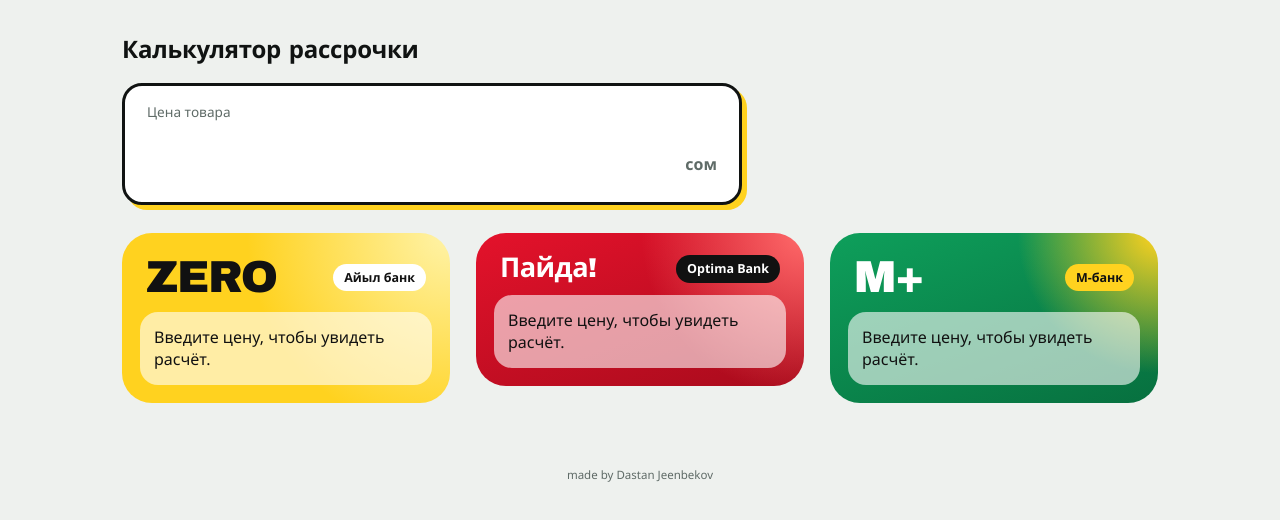
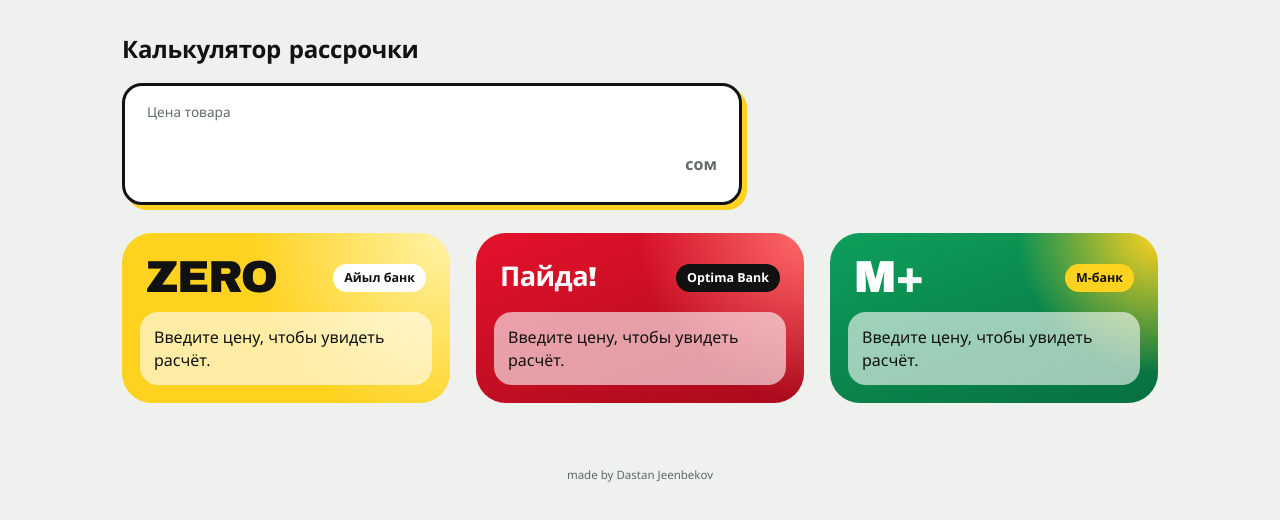
Before and after one commit to laimby308-star/rassrochka, a plain HTML site: page index.html in a window 1280 px wide. Drawn offline with Linux system fonts and the light colour scheme; a web font is replaced by a local one.

Commit message:
Update index.html

```diff
--- a/index.html
+++ b/index.html
@@ -50,6 +50,7 @@ section h2{margin:0;font:900 2.1rem/1 var(--disp);letter-spacing:-.03em}
 .mplus .total{color:var(--green-deep)}
 section.paida{background:radial-gradient(circle at 100% 0,#ff6a6a 0,transparent 45%),linear-gradient(160deg,#e4122b,#a80b1c);color:#fff}
 .paida h2{font-size:1.7rem;letter-spacing:-.02em}
+section>header{min-height:3rem}
 .paida .badge{background:#111;color:#fff}
 .paida .term{background:#e4122b;color:#fff}
 .paida .total{color:#c40d22}
@@ -68,6 +69,7 @@ footer{text-align:center;color:var(--muted);font-size:.72rem;padding:0 14px 26px
   #out{display:grid;grid-template-columns:repeat(auto-fit,minmax(300px,1fr));gap:26px;align-items:start;margin-top:28px}
   section{margin-top:0;padding:20px 18px 8px;border-radius:30px}
   section h2{font-size:2.8rem}
+    section>header{min-height:3.7rem}
   .row{padding:16px 18px}
   .term{font-size:1.1rem}
   .total{font-size:1.6rem}
```
